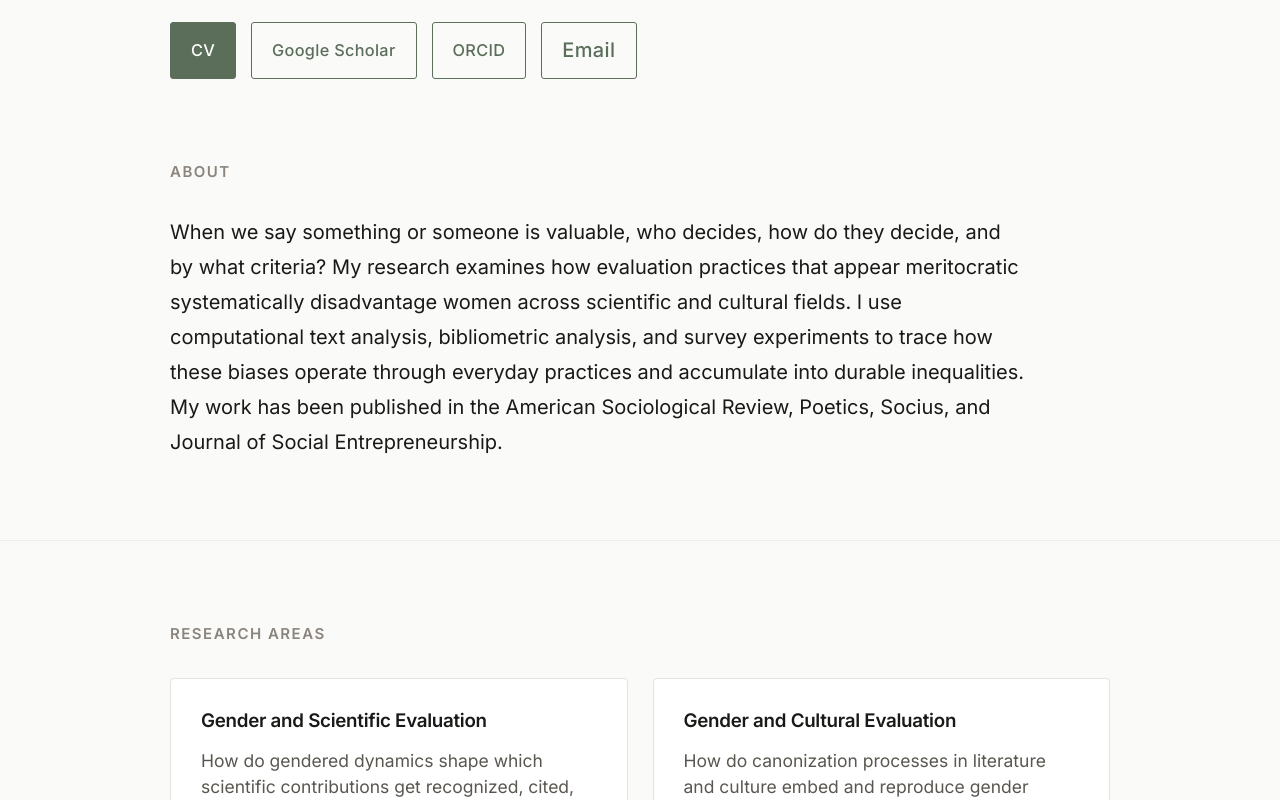
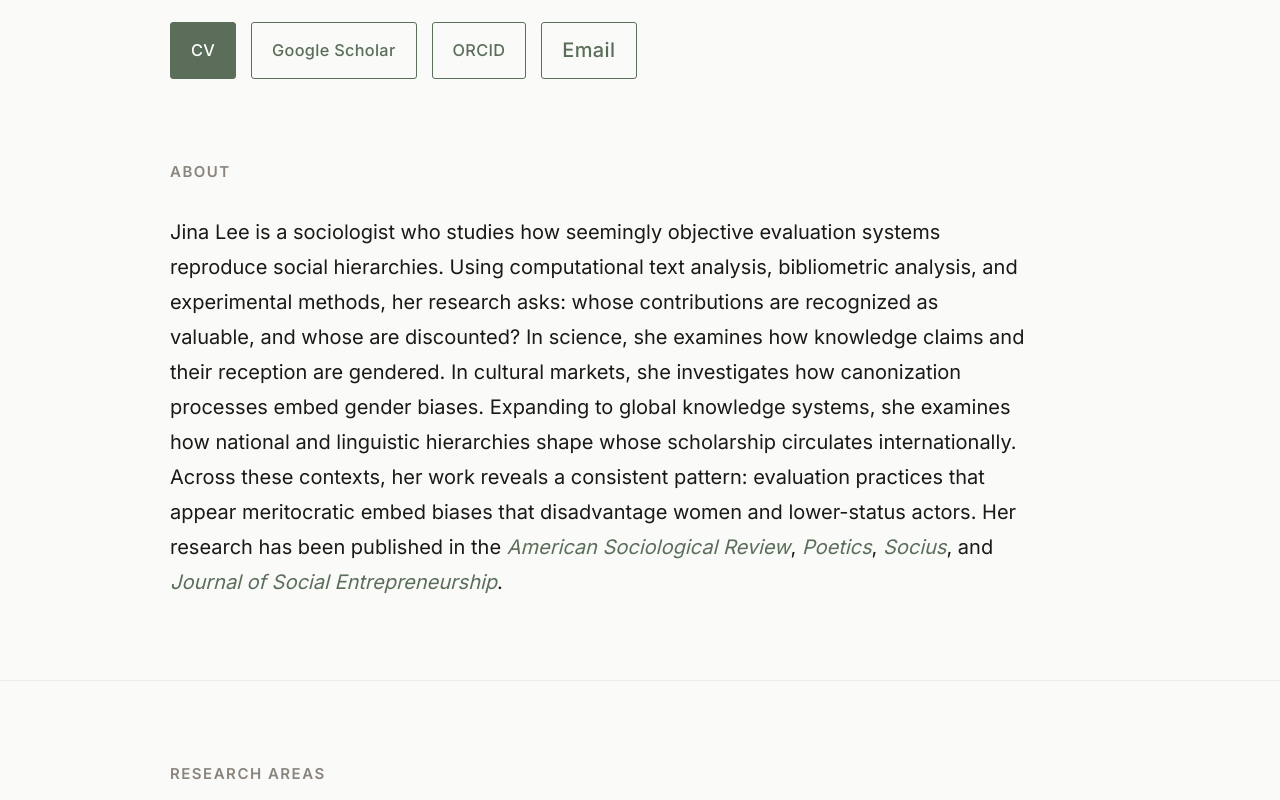
Before and after one commit to JinaLee-soc/jinalee-soc, a Next.js app: page / in a window 1280 px wide. Shown: the part 444-1244 px from the top of the page. Built offline with nearby package versions, Linux system fonts and the light colour scheme.

Commit message:
Rewrite homepage About section with linked, italic journal names
Co-Authored-By: Claude Sonnet 4.6 <noreply@anthropic.com>

```diff
--- a/src/content/bio.ts
+++ b/src/content/bio.ts
@@ -4,7 +4,7 @@ export const bio = {
   affiliation: 'University of Illinois at Urbana-Champaign',
   positioningStatement:
     'I study how evaluation systems reproduce gender inequality in science and in cultural fields.',
-  about: `When we say something or someone is valuable, who decides, how do they decide, and by what criteria? My research examines how evaluation practices that appear meritocratic systematically disadvantage women across scientific and cultural fields. I use computational text analysis, bibliometric analysis, and survey experiments to trace how these biases operate through everyday practices and accumulate into durable inequalities. My work has been published in the American Sociological Review, Poetics, Socius, and Journal of Social Entrepreneurship.`,
+  about: `Jina Lee is a sociologist who studies how seemingly objective evaluation systems reproduce social hierarchies. Using computational text analysis, bibliometric analysis, and experimental methods, her research asks: whose contributions are recognized as valuable, and whose are discounted? In science, she examines how knowledge claims and their reception are gendered. In cultural markets, she investigates how canonization processes embed gender biases. Expanding to global knowledge systems, she examines how national and linguistic hierarchies shape whose scholarship circulates internationally. Across these contexts, her work reveals a consistent pattern: evaluation practices that appear meritocratic embed biases that disadvantage women and lower-status actors. Her research has been published in the American Sociological Review, Poetics, Socius, and Journal of Social Entrepreneurship.`,
   teachingSnapshot: `I teach undergraduate courses in sociology of culture, sociology of gender, social statistics, and technology and society. My courses emphasize critical thinking and the application of sociological frameworks to contemporary empirical questions.`,
   headshotAlt: 'Jina Lee, Assistant Professor of Sociology',
 }
--- a/src/pages/index.tsx
+++ b/src/pages/index.tsx
@@ -76,7 +76,24 @@ export default function Home() {
             <p className="section__heading" id="about-heading" aria-label="About">
               About
             </p>
-            <p>{bio.about}</p>
+            <p>
+              Jina Lee is a sociologist who studies how seemingly objective evaluation systems
+              reproduce social hierarchies. Using computational text analysis, bibliometric
+              analysis, and experimental methods, her research asks: whose contributions are
+              recognized as valuable, and whose are discounted? In science, she examines how
+              knowledge claims and their reception are gendered. In cultural markets, she
+              investigates how canonization processes embed gender biases. Expanding to global
+              knowledge systems, she examines how national and linguistic hierarchies shape whose
+              scholarship circulates internationally. Across these contexts, her work reveals a
+              consistent pattern: evaluation practices that appear meritocratic embed biases that
+              disadvantage women and lower-status actors. Her research has been published in
+              the{' '}
+              <a href="https://doi.org/10.1177/0003122423116807" target="_blank" rel="noopener noreferrer"><em>American Sociological Review</em></a>,{' '}
+              <a href="https://doi.org/10.1016/j.poetic.2025.102024" target="_blank" rel="noopener noreferrer"><em>Poetics</em></a>,{' '}
+              <a href="https://doi.org/10.1177/2378023122108242" target="_blank" rel="noopener noreferrer"><em>Socius</em></a>,{' '}
+              and{' '}
+              <a href="https://doi.org/10.1080/19420676.2021.2004206" target="_blank" rel="noopener noreferrer"><em>Journal of Social Entrepreneurship</em></a>.
+            </p>
           </div>
         </section>
 
```
